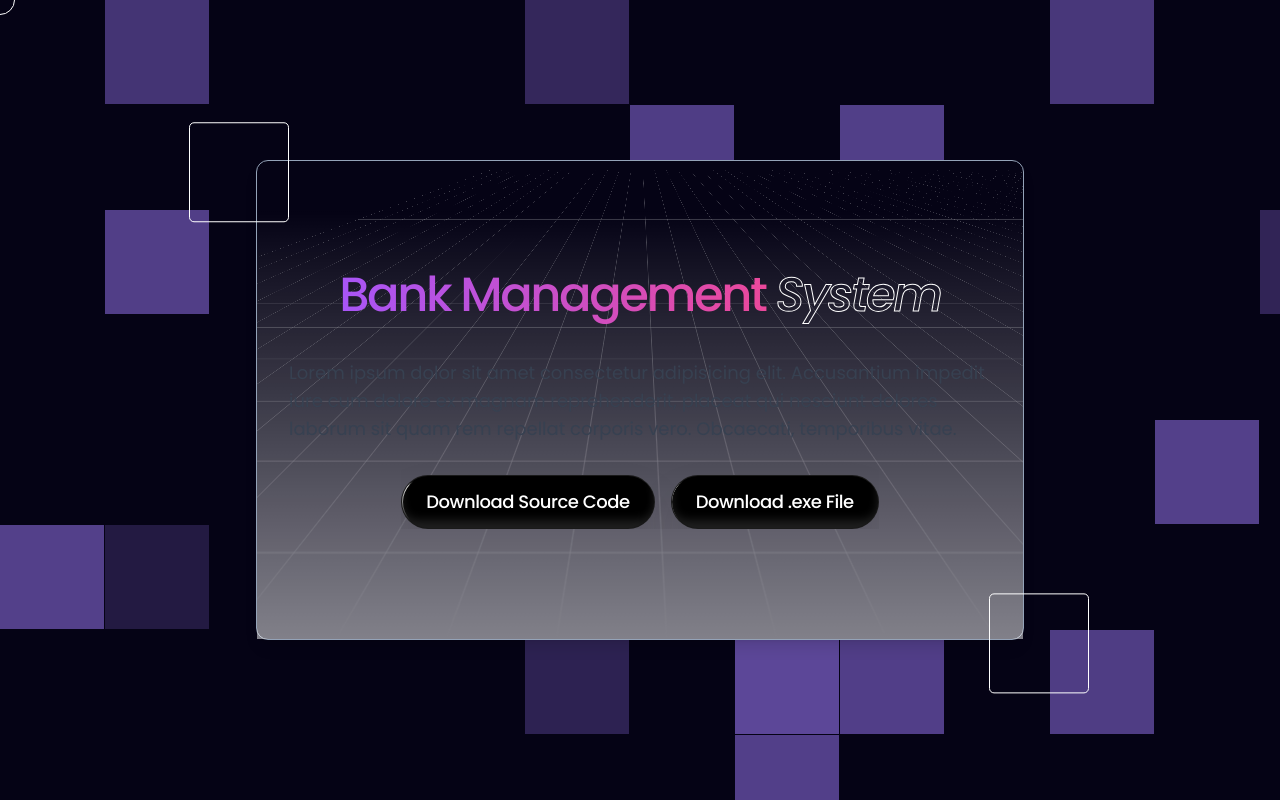
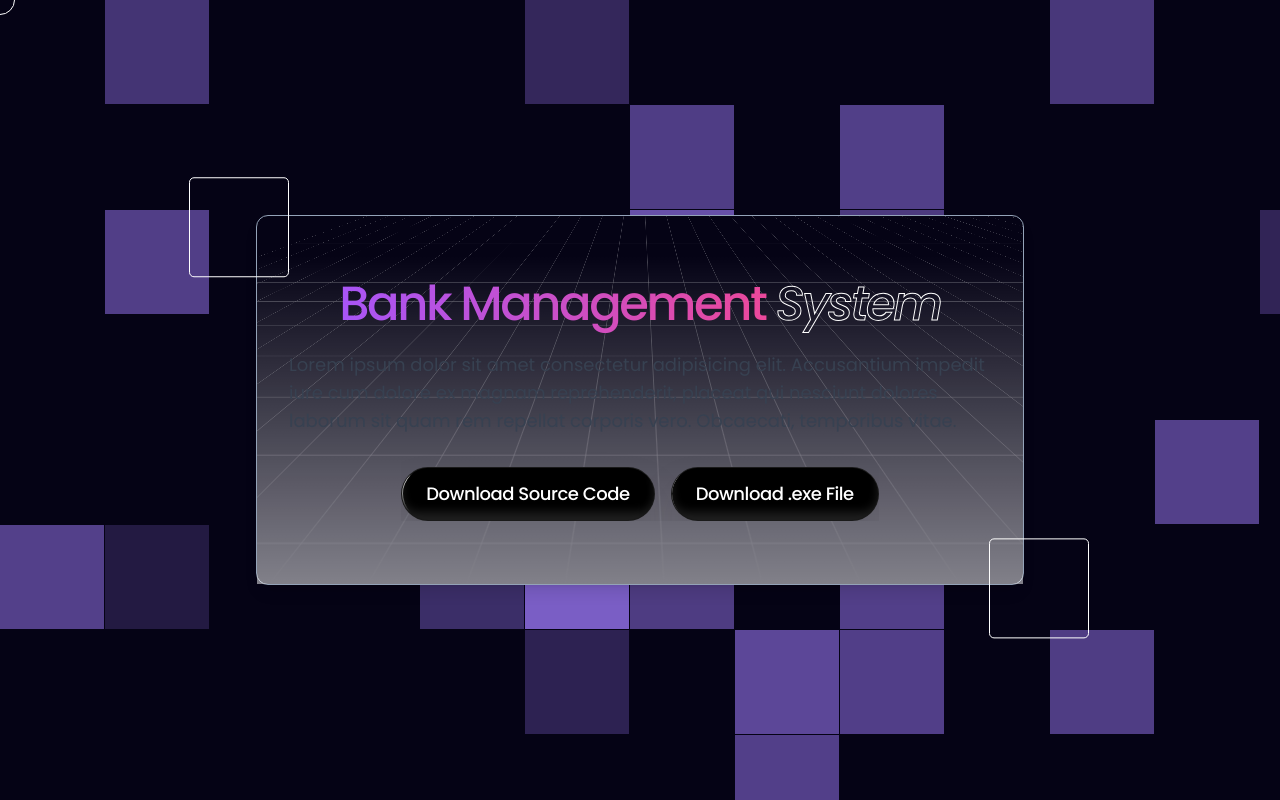
Before and after one commit to ahad324/BankManagementSystem, a React (Vite) app: page / in a window 1280 px wide. Built offline with nearby package versions, Linux system fonts and the light colour scheme.

Commit message:
Fixed Responsivenes

```diff
--- a/src/components/Container.jsx
+++ b/src/components/Container.jsx
@@ -62,7 +62,7 @@ const Container = () => {
           className="absolute inset-0"
         />
       </div>
-      <div className="card relative z-1 w-full max-w-3xl p-8 border border-slate-400 rounded-xl shadow-lg bg-[var(--Theme--Color)] backdrop-filter backdrop-blur-md backdrop-saturate-180 h-[60dvh]">
+      <div className="card relative z-1 w-full max-w-3xl p-8 border border-slate-400 rounded-xl shadow-lg bg-[var(--Theme--Color)] backdrop-filter backdrop-blur-md backdrop-saturate-180 h-[370px]">
         <Square hw={100} t={{ x: "-100%", y: "-80%" }} name={"1"} />
         <div className="absolute inset-0 z-0">
           <RetroGrid className="absolute inset-0" />
--- a/src/index.css
+++ b/src/index.css
@@ -22,7 +22,7 @@ body {
   z-index: 2;
 }
 h1{
-  min-height: 9dvh;
+  min-height: 55px;
 }
 .Container {
   display: flex;
```
Also changed, not shown: 4 other files (tests, documents, lock files or other folders).
